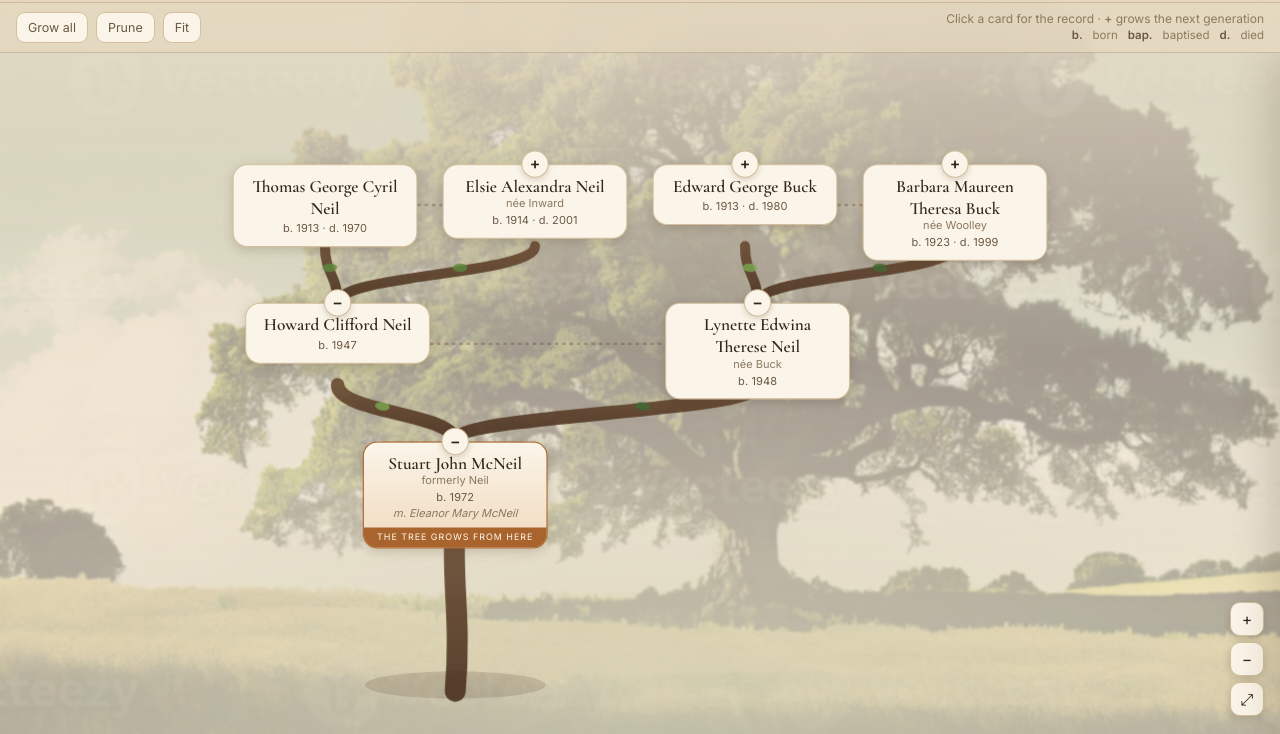
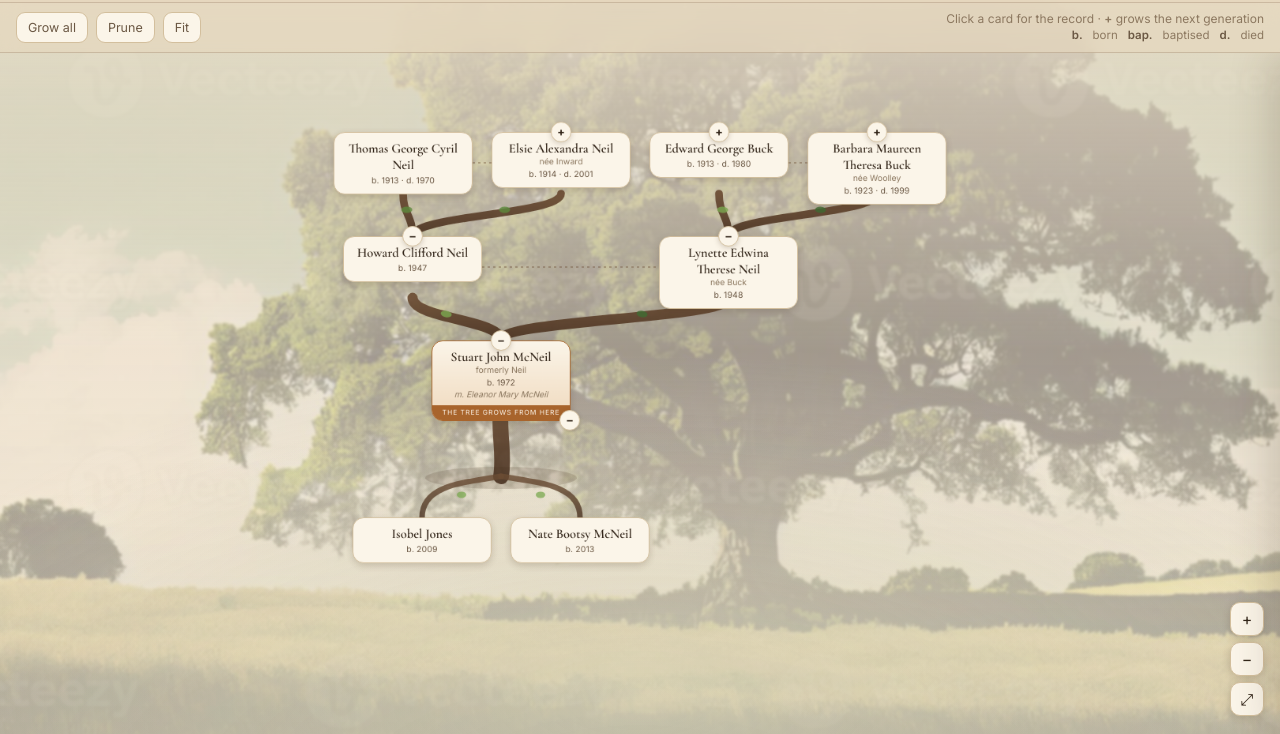
Before and after one commit to stuartmcneil/family-tree, a plain HTML site: page index.html in a window 1280 px wide. Shown: the part 66-800 px from the top of the page. Drawn offline with nearby package versions, Linux system fonts and the light colour scheme.

Commit message:
Add files via upload

```diff
--- a/data.js
+++ b/data.js
@@ -33,16 +33,24 @@ const PEOPLE = {
   stuart: {
     n: "Stuart John McNeil", nee: "Neil", neeAs: "formerly",
     b: "27 March 1972, 8.32am — Greenwich District Hospital, London",
-    m: "19 June 2010, Treowen House, Monmouthshire, Wales",
-    sp: "eleanor", f: "howard", mo: "lynette", src: "S1, S2, S4",
+    m: "19 June 2010, Treowen House, Monmouthshire, Wales — divorced 2014",
+    sp: "eleanor", f: "howard", mo: "lynette", src: "S1, S2, S4, F",
     no: ["Changed surname from Neil to McNeil in 2010."]
   },
   eleanor: {
     n: "Eleanor Mary McNeil", nee: "McBride",
     b: "2 January 1980 — Rothwell, Northamptonshire",
-    m: "19 June 2010, Treowen House, Monmouthshire, Wales",
-    sp: "stuart", src: "S1, S2",
+    m: "19 June 2010, Treowen House, Monmouthshire, Wales — divorced 2014",
+    sp: "stuart", src: "S1, S2, F",
     no: ["Changed surname from Neil to McNeil in 2010, with Stuart."]
+  },
+  isobel_jones: {
+    n: "Isobel Jones", b: "25 July 2009",
+    f: "stuart", src: "F"
+  },
+  nate_mcneil: {
+    n: "Nate Bootsy McNeil", b: "24 July 2013",
+    f: "stuart", src: "F"
   },
   loretta: {
     n: "Loretta Andrea Evans", nee: "Neil",
@@ -872,13 +880,14 @@ const FAMILIES = [
     blurb:"Trowbridge in Wiltshire and Calcutta in the same breath. Herbert Leonard Woolley married Elizabeth Theresa A'Monge at Mussoorie in 1917; their daughter Barbara was born on arrival in Calcutta in 1923." },
   { k:"amonge", label:"A’Monge", surnames:["A'Monge","A’Monge"],
     blurb:"A French tea planter at the Assam Tea Company's headquarters in Nazira and an Irishwoman from Drogheda, and the ten children they raised between Assam and Calcutta." },
-  { k:"related", label:"Married in", surnames:[], rest:true,
-    blurb:"Everyone who married into the tree, and the families they brought with them — Collard, Ansted, Bassett, Mason, Hall, Robertson, Lloyd, Evans, Smith and the rest." }
+  { k:"related", label:"Other names", surnames:[], rest:true,
+    blurb:"Everyone in the tree carrying a name of their own — those who married in and the families they brought with them, and the children who took another surname: Collard, Ansted, Bassett, Mason, Hall, Robertson, Lloyd, Evans, Jones, Smith and the rest." }
 ];
 
 const SOURCES = {
   S1: "Family history of Stuart John McNeil (Neil) — summary sheet",
   S2: "Maternal family tree of the Neil / Buck / Woolley / A'Monge family",
   S3: "Innard / Inward family tree 2 — Swanscombe, 1767",
-  S4: "Innard / Inward family tree 1 — Swanscombe, 1758"
+  S4: "Innard / Inward family tree 1 — Swanscombe, 1758",
+  F:  "Family knowledge — not on the four sheets"
 };
--- a/index.html
+++ b/index.html
@@ -155,6 +155,9 @@ main{position:relative;flex:1;min-height:0;overflow:hidden}
 .grow:hover{background:var(--accent);border-color:var(--accent);color:#fff8ee;transform:translateX(-50%) scale(1.12)}
 .grow.up{top:-13px}
 .grow.down{bottom:-13px}
+/* the root's children toggle sits in the corner, clear of the ribbon and the trunk */
+.grow.kids{left:auto;right:-12px;bottom:-12px;transform:none}
+.grow.kids:hover{transform:scale(1.12)}
 .grow span{font-size:15px;line-height:1;font-weight:600;margin-top:-1px}
 .count{position:absolute;right:-8px;top:-8px;min-width:19px;height:19px;padding:0 5px;border-radius:999px;background:var(--leaf-3);color:#f3fae9;font-size:10.5px;font-weight:600;display:grid;place-items:center;box-shadow:0 2px 5px var(--card-shadow)}
 
@@ -416,6 +419,7 @@ const NW = 176, VGAP = 132, HGAP = 24, NODE_H = 78;
 const state = {
   view: "anc",
   ancOpen: new Set([ROOT_ID, "howard", "lynette"]),
+  rootKids: true,          // the root's own children, shown at the foot of the trunk
   desOpen: new Set(),
   desRoot: PROGENITORS[0].id,
   fam: FAMILIES[0].k,
@@ -519,6 +523,26 @@ function render(opts){
   const items = flatten(tree, 0, []);
   const links = edges(tree, 0, []);
 
+  /* The root's own children sit at the foot of the trunk — the tree grows up into
+     the past and down into the present. Only ever one generation deep here; the
+     Wider family view is where descendants are properly explored. */
+  const saplings = [];
+  if (state.view === "anc" && state.rootKids){
+    const rootItem = items.find(i => i.id === rootId);
+    const ch = kids(rootId);
+    if (rootItem && ch.length){
+      const span = ch.length * NW + (ch.length - 1) * HGAP;
+      let x = rootItem.cx - span / 2;
+      const y = rootItem.y + VGAP + 92;
+      for (const cid of ch){
+        const it = { id: cid, x, y, depth: 0, open: false, hasMore: false,
+                     cx: x + NW / 2, sapling: true };
+        items.push(it); saplings.push(it);
+        x += NW + HGAP;
+      }
+    }
+  }
+
   const xs = items.map(i => i.x), ys = items.map(i => i.y);
   const minX = Math.min(...xs) - 90, maxX = Math.max(...xs) + NW + 90;
   const minY = Math.min(...ys) - 70, maxY = Math.max(...ys) + NODE_H + 160;
@@ -538,9 +562,24 @@ function render(opts){
   if (root){
     const rx = root.cx + offX, ry = root.y + offY;
     if (state.view === "anc"){
-      gfx += `<path d="M${rx} ${ry + NODE_H} C ${rx - 4} ${ry + NODE_H + 55}, ${rx + 6} ${ry + NODE_H + 90}, ${rx} ${H}"
-               stroke="url(#bark)" stroke-width="20" stroke-linecap="round" fill="none" opacity=".9"/>
-              <ellipse cx="${rx}" cy="${H - 6}" rx="86" ry="13" fill="var(--bark-2)" opacity=".16"/>`;
+      if (saplings.length){
+        // trunk down to the ground, then roots spreading out to the children
+        const gy = saplings[0].y + offY - 52;
+        gfx += `<path d="M${rx} ${ry + NODE_H} C ${rx - 4} ${ry + NODE_H + 40}, ${rx + 5} ${gy - 30}, ${rx} ${gy}"
+                 stroke="url(#bark)" stroke-width="20" stroke-linecap="round" fill="none" opacity=".9"/>
+                <ellipse cx="${rx}" cy="${gy + 2}" rx="96" ry="14" fill="var(--bark-2)" opacity=".18"/>`;
+        for (const s of saplings){
+          const sx = s.cx + offX, sy = s.y + offY;
+          gfx += `<path d="M${rx} ${gy} C ${rx + (sx - rx) * .45} ${gy + 8}, ${sx} ${gy + 10}, ${sx} ${sy}"
+                   stroke="url(#bark)" stroke-width="7" stroke-linecap="round" fill="none" opacity=".8"/>
+                  <ellipse cx="${((rx + sx) / 2).toFixed(1)}" cy="${(gy + (sy - gy) * .45).toFixed(1)}" rx="6" ry="4"
+                   fill="var(--leaf-2)" opacity=".75"/>`;
+        }
+      } else {
+        gfx += `<path d="M${rx} ${ry + NODE_H} C ${rx - 4} ${ry + NODE_H + 55}, ${rx + 6} ${ry + NODE_H + 90}, ${rx} ${H}"
+                 stroke="url(#bark)" stroke-width="20" stroke-linecap="round" fill="none" opacity=".9"/>
+                <ellipse cx="${rx}" cy="${H - 6}" rx="86" ry="13" fill="var(--bark-2)" opacity=".16"/>`;
+      }
     } else {
       gfx += `<path d="M${rx} ${ry} C ${rx - 4} ${ry - 40}, ${rx + 6} ${ry - 60}, ${rx} ${Math.max(6, ry - 74)}"
                stroke="url(#bark)" stroke-width="18" stroke-linecap="round" fill="none" opacity=".9"/>`;
@@ -623,13 +662,18 @@ function render(opts){
         ${isRoot && state.view === "anc" ? '<span class="tag">the tree grows from here</span>' : ""}
       </div>
       ${it.hasMore ? `<button class="grow ${dirClass}" title="${it.open ? "Hide" : "Show"} ${label}">
-          <span>${it.open ? "−" : "+"}</span></button>` : ""}`;
+          <span>${it.open ? "−" : "+"}</span></button>` : ""}
+      ${isRoot && state.view === "anc" && kids(rootId).length
+        ? `<button class="grow down kids" title="${state.rootKids ? "Hide" : "Show"} children">
+             <span>${state.rootKids ? "−" : "+"}</span></button>` : ""}`;
 
     const card = el.querySelector(".card");
     card.onclick = () => select(it.id);
     card.onkeydown = e => { if (e.key === "Enter" || e.key === " "){ e.preventDefault(); select(it.id); } };
-    const g = el.querySelector(".grow");
+    const g = el.querySelector(".grow:not(.kids)");
     if (g) g.onclick = e => { e.stopPropagation(); toggleNode(it.id); };
+    const gk = el.querySelector(".grow.kids");
+    if (gk) gk.onclick = e => { e.stopPropagation(); state.rootKids = !state.rootKids; render(); };
   }
   for (const el of [...nodeLayer.children]){
     if (!present.has(el.dataset.id)){
@@ -844,6 +888,7 @@ document.getElementById("btn-about").onclick = showAbout;
 document.getElementById("home").onclick = () => {
   closePanel();
   state.ancOpen = new Set([ROOT_ID, "howard", "lynette"]);
+  state.rootKids = true;
   state.desOpen = new Set();
   state.desRoot = PROGENITORS[0].id;
   state.fam = FAMILIES[0].k;
@@ -883,6 +928,13 @@ function topAncestorOf(id){
 }
 function goTo(id){
   if (!PEOPLE[id]) return;
+  // the root's own children are already on the Ancestors view, at the foot of the trunk
+  if (kids(ROOT_ID).includes(id)){
+    state.rootKids = true;
+    setView("anc", true);
+    requestAnimationFrame(() => { centerOn(id); select(id); });
+    return;
+  }
   const ancPath = pathFromRootAnc(id);
   if (ancPath){
     ancPath.slice(0, -1).forEach(x => state.ancOpen.add(x));
@@ -1024,7 +1076,7 @@ function wireSubbar(){
     render({ fit: true });
   };
   if (g("btn-prune")) g("btn-prune").onclick = () => {
-    if (state.view === "anc") state.ancOpen = new Set([ROOT_ID, "howard", "lynette"]);
+    if (state.view === "anc"){ state.ancOpen = new Set([ROOT_ID, "howard", "lynette"]); state.rootKids = true; }
     else state.desOpen = new Set([state.desRoot]);
     render({ fit: true });
   };
```
Also changed, not shown: 1 other file.
